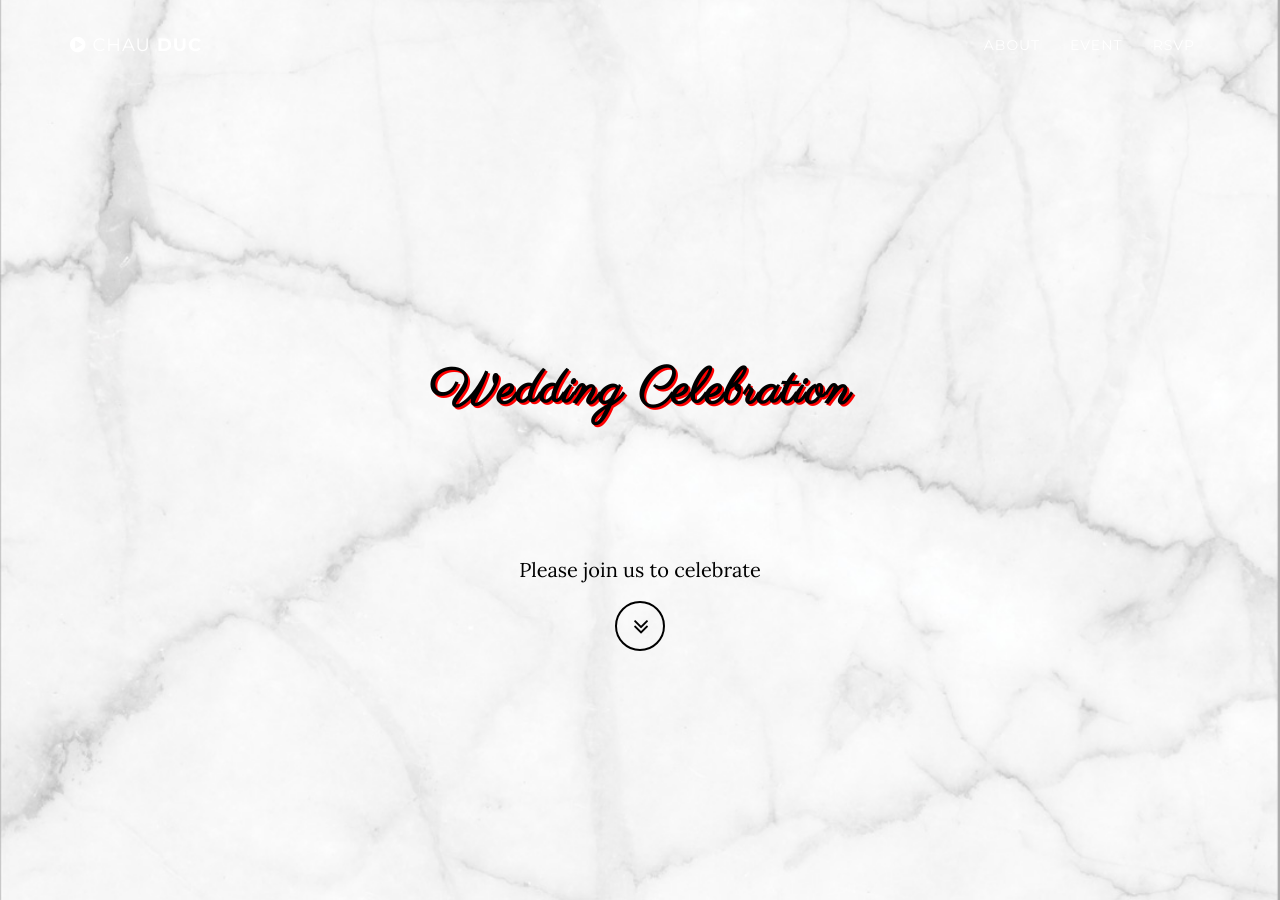
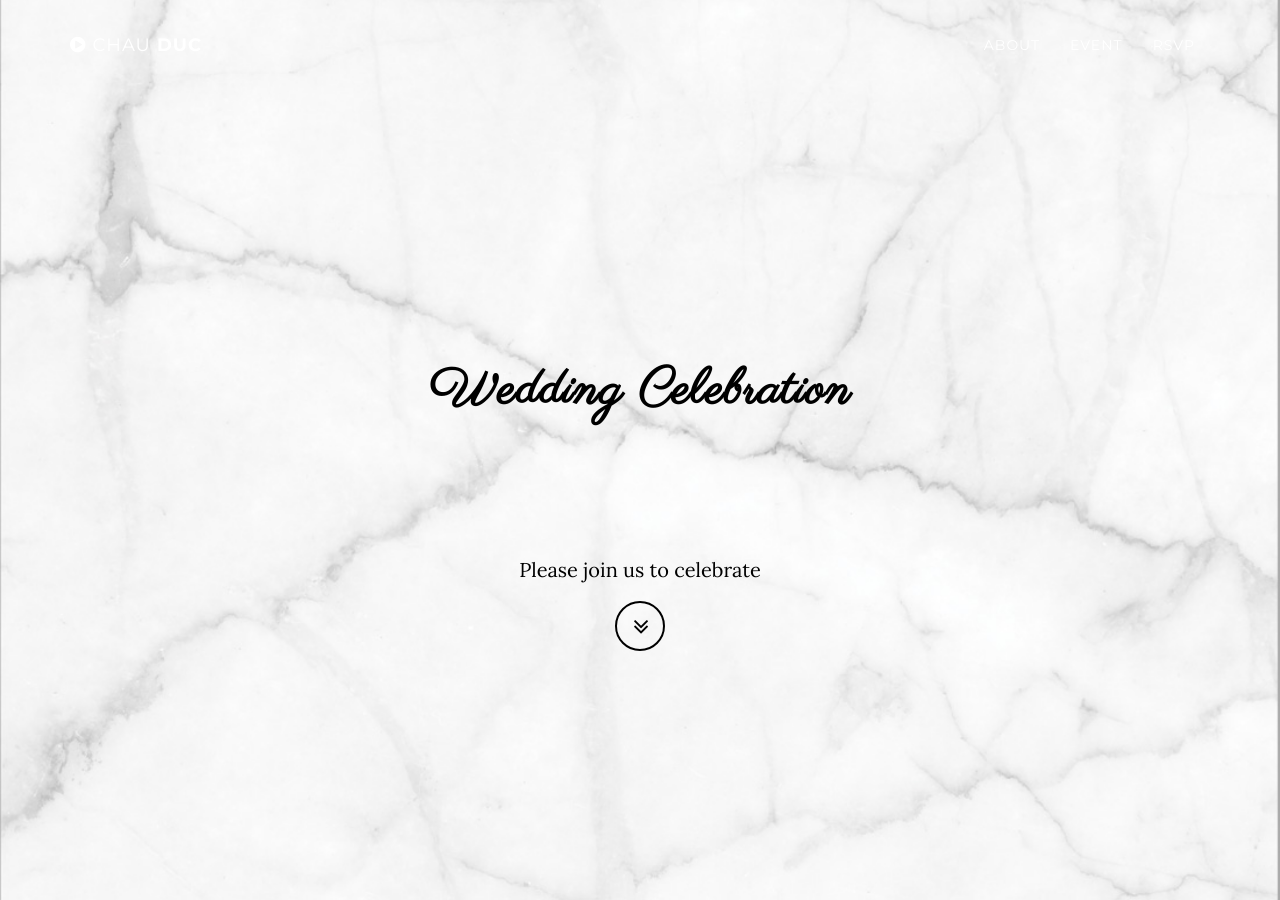
Before and after one commit to vmdlab/ducchau-wedding, a Jekyll site: the page built from index.html, in a window 1280 px wide and 900 px high. Built offline with Jekyll 4.4.1, drawn with Linux system fonts in a browser that asks for light colours; some web fonts are replaced.

Commit message:
Update grayscale.css

```diff
--- a/_includes/css/grayscale.css
+++ b/_includes/css/grayscale.css
@@ -162,8 +162,7 @@ a:focus {
     }
 
     .intro .intro-body .brand-heading {
-        text-shadow: 2px 2px #ff0000;
-        font-size: 50px;
+         font-size: 50px;
     }
 
     .intro .intro-body .intro-text {
```
